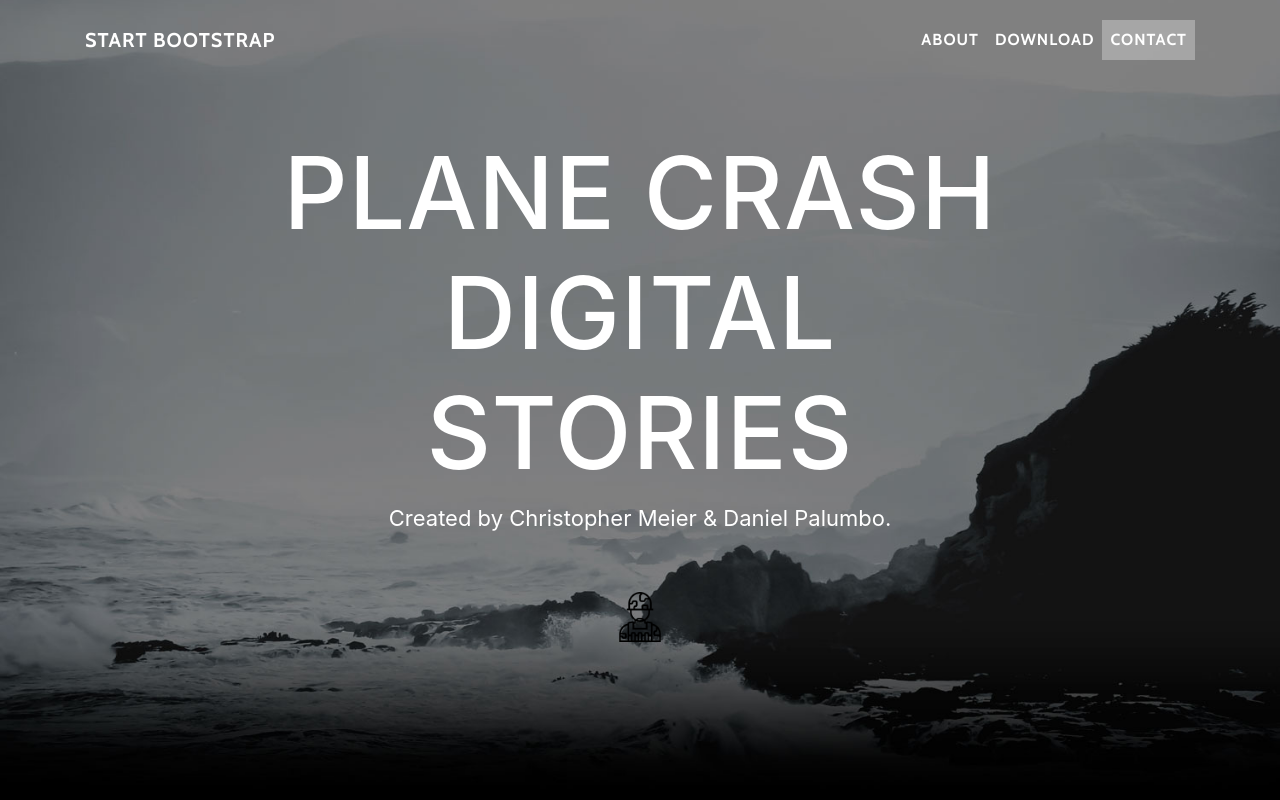
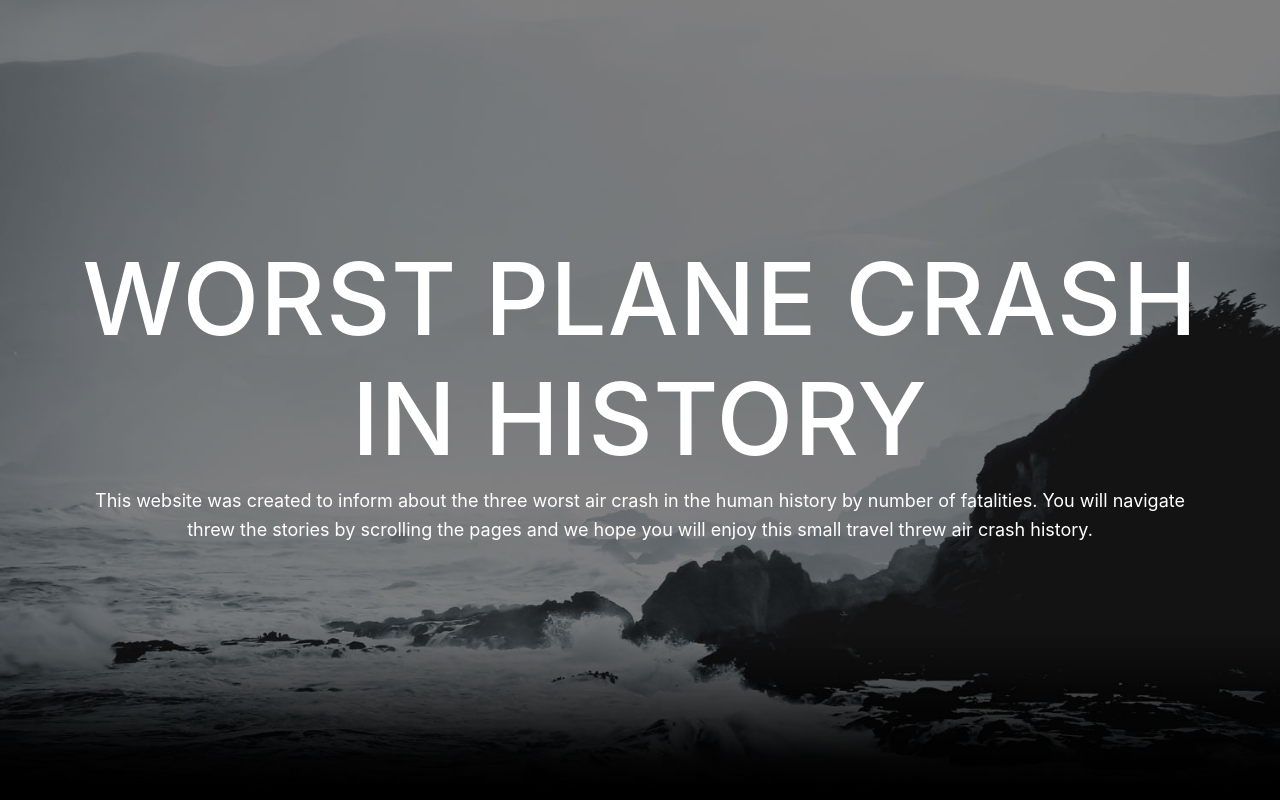
Before and after one commit to danpa32/Digital-Story-Telling, a website with bundled scripts: page src/index.html in a window 1280 px wide. Shown: the top 800 px of the page. Built offline with nearby package versions, Linux system fonts and the light colour scheme.

Commit message:
title and introduction + footer

```diff
--- a/src/css/grayscale.css
+++ b/src/css/grayscale.css
@@ -1,5 +1,5 @@
 /*!
- * Start Bootstrap - Grayscale v4.0.0-beta.2 (https://startbootstrap.com/template-overviews/grayscale)
+ * Start Bootstrap - Digital Stories v4.0.0-beta.2 (https://startbootstrap.com/template-overviews/grayscale)
  * Copyright 2013-2017 Start Bootstrap
  * Licensed under MIT (https://github.com/BlackrockDigital/startbootstrap-grayscale/blob/master/LICENSE)
  */
@@ -124,8 +124,8 @@ a {
 
 .btn-circle {
   font-size: 26px;
-  width: 100px;
-  height: 100px;
+  width: 55px;
+  height: 55px;
   margin-top: 15px;
   line-height: 45px;
   -webkit-transition: background 0.3s ease-in-out;
@@ -183,16 +183,6 @@ a {
     outline: none;
     background-color: #42DCA3; }
 
-#military {
-    display: flex;
-    justify-content: center;
-    height: 100%;
-}
-
-#military img {
-  align-self: center;
-}
-
 ul.banner-social-buttons {
   margin-top: 0; }
   @media (max-width: 1199px) {
--- a/src/index.html
+++ b/src/index.html
@@ -25,41 +25,14 @@
 
   <body id="page-top">
 
-    <!-- Navigation -->
-    <nav class="navbar navbar-expand-lg navbar-light fixed-top" id="mainNav">
-      <div class="container">
-        <a class="navbar-brand js-scroll-trigger" href="#page-top">Start Bootstrap</a>
-        <button class="navbar-toggler navbar-toggler-right" type="button" data-toggle="collapse" data-target="#navbarResponsive" aria-controls="navbarResponsive" aria-expanded="false" aria-label="Toggle navigation">
-          Menu
-          <i class="fa fa-bars"></i>
-        </button>
-        <div class="collapse navbar-collapse" id="navbarResponsive">
-          <ul class="navbar-nav ml-auto">
-            <li class="nav-item">
-              <a class="nav-link js-scroll-trigger" href="#about">About</a>
-            </li>
-            <li class="nav-item">
-              <a class="nav-link js-scroll-trigger" href="#download">Download</a>
-            </li>
-            <li class="nav-item">
-              <a class="nav-link js-scroll-trigger" href="#contact">Contact</a>
-            </li>
-          </ul>
-        </div>
-      </div>
-    </nav>
-
     <!-- Intro Header -->
     <header class="masthead">
       <div class="intro-body">
         <div class="container">
           <div class="row">
-            <div class="col-lg-8 mx-auto">
-              <h1 class="brand-heading">Plane Crash Digital Stories</h1>
-              <p class="intro-text">Created by Christopher Meier & Daniel Palumbo.</p>
-              <a href="#about" class="btn btn-circle js-scroll-trigger" id="military-icon">
-                <i class="fa animated" id="military"><img border="0" alt="military icon" src="/img/icons/military_icon.png" width="50" height="50"></i>
-              </a>
+            <div class="col-lg-16 mx-auto">
+              <h1 class="brand-heading">Worst Plane Crash In History</h1>
+              <p class"intro-text">This website was created to inform about the three worst air crash in the human history by number of fatalities. You will navigate threw the stories by scrolling the pages and we hope you will enjoy this small travel threw air crash history.</p>
             </div>
           </div>
         </div>
@@ -135,7 +108,8 @@
     <!-- Footer -->
     <footer>
       <div class="container text-center">
-        <p>Copyright &copy; Your Website 2017</p>
+        <p>Copyright &copy; Digital Stories - Worst Air Crash</p>
+        <p>Created by c-meier & danpa32</p>
       </div>
     </footer>
 
```
